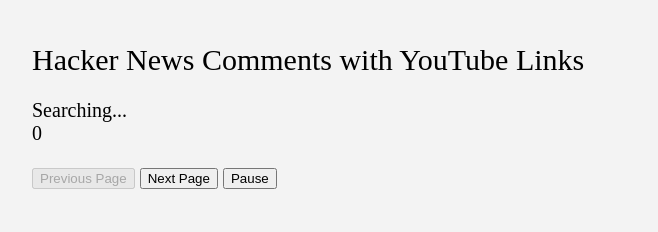
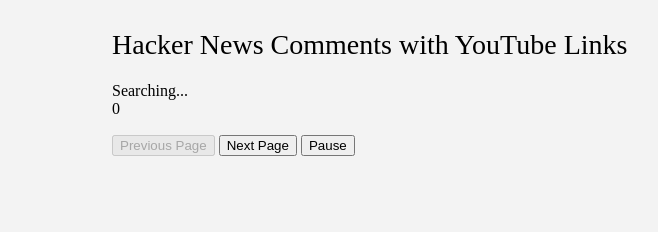
Before and after one commit to eraxeg/hn-top_youtube_links, a plain HTML site: page index.html in a window 1280 px wide. Shown: the whole page, without its empty margins (216-874 px from the left). Drawn offline with Linux system fonts and the light colour scheme; no server answers.

Commit message:
Make style denser and add padding to open details

```diff
--- a/style.css
+++ b/style.css
@@ -1,9 +1,8 @@
 html{
   max-width: 80ch;
-  padding: 1em;
+  padding: 0.5em;
   margin: auto;
   line-height: 1.15;
-  font-size: 1.25em;
 }
 
 body {
@@ -12,10 +11,11 @@ body {
 
 details[open] {
 	background-color: white;
+	padding: 0.5em;
 }
 
 h1 {
 	line-height: 1.3;
 	font-weight: normal;
-	font-size: 150%
+	font-size: 175%
 }
```
